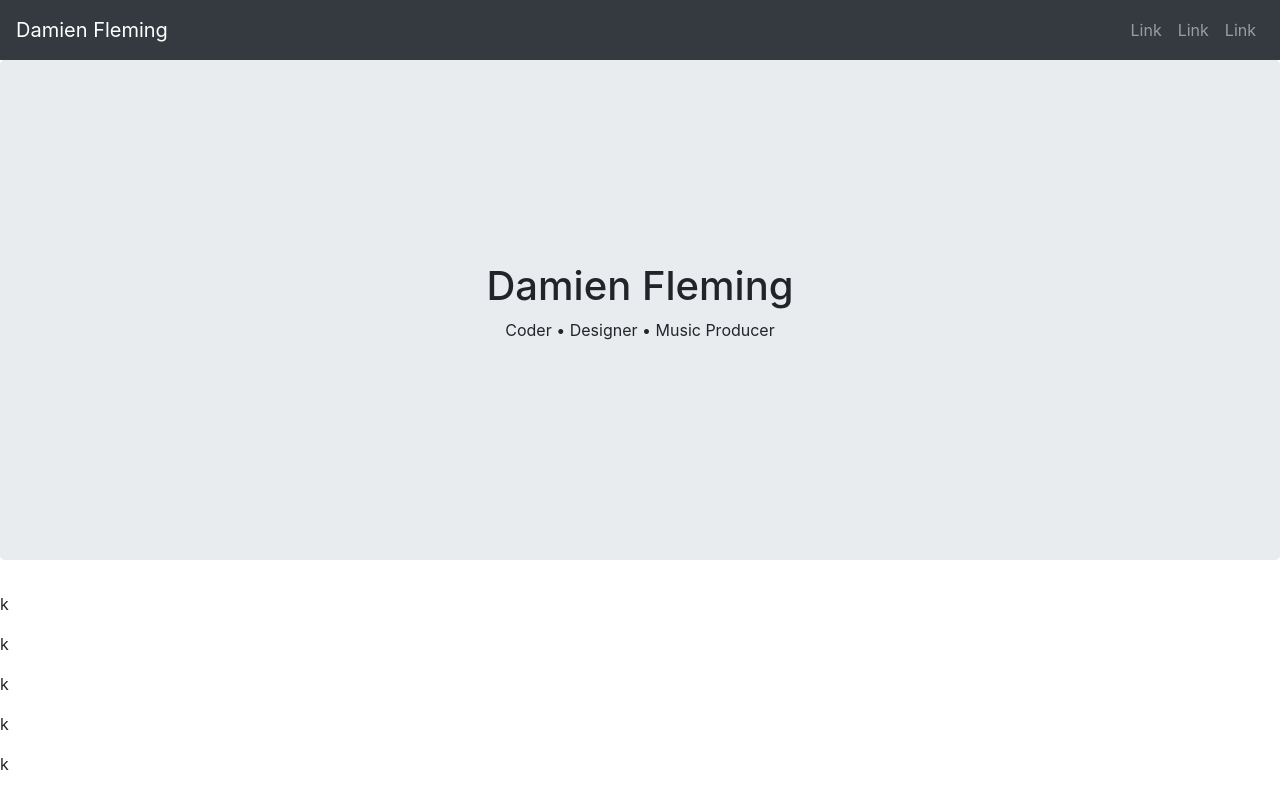
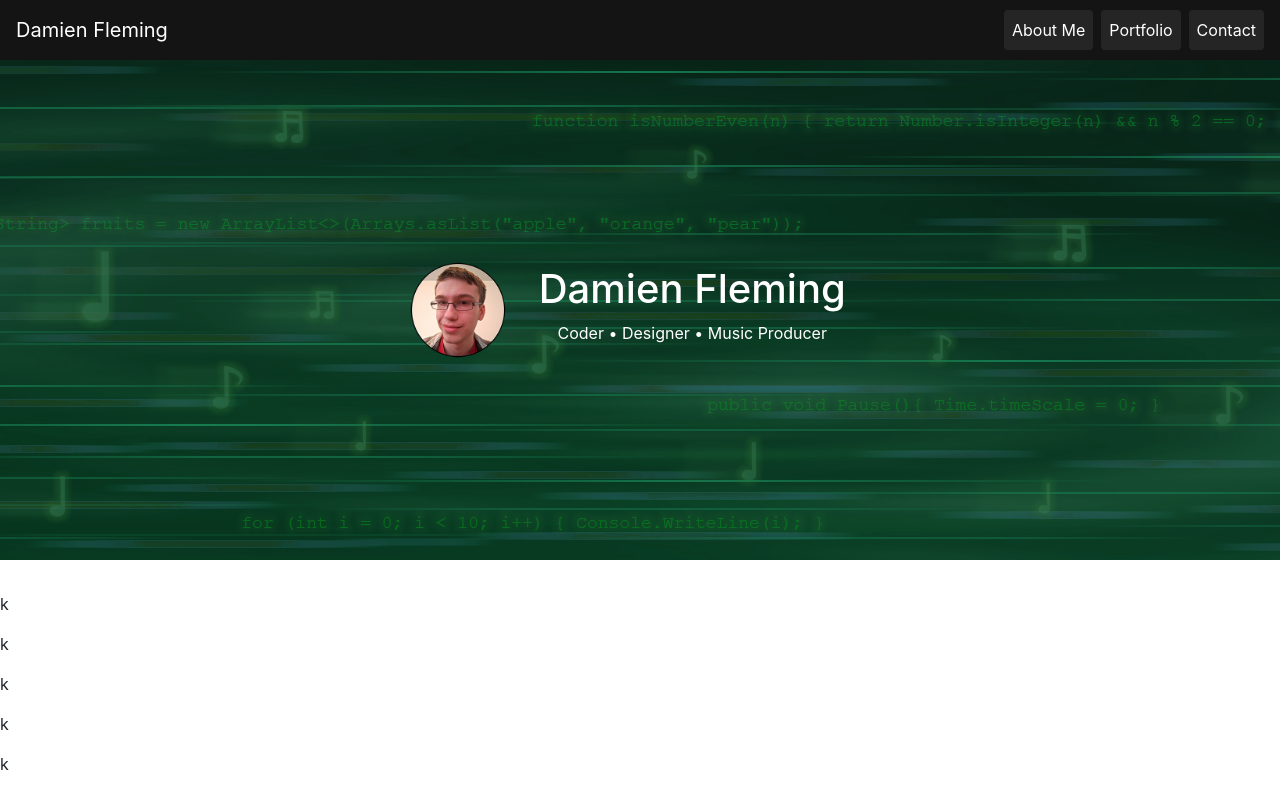
Before and after one commit to DamienFleming/damienfleming.github.io, a website: page index.html in a window 1280 px wide. Shown: the top 789 px of the page. Drawn offline with nearby package versions, Linux system fonts and the light colour scheme.

Commit message:
Navbar and header more or less done

```diff
--- a/index.html
+++ b/index.html
@@ -17,30 +17,33 @@
 
 
 
-    <nav class="navbar navbar-expand-sm bg-dark navbar-dark fixed-navbar">
-      <a class="navbar-brand" href="#">Damien Fleming</a>
+    <nav class="navbar navbar-expand-sm fixed-navbar">
+      <a class="navbar-brand" href="index.html">Damien Fleming</a>
       <button class="navbar-toggler" type="button" data-toggle="collapse" data-target="#collapsibleNavbar">
         <span class="navbar-toggler-icon"></span>
       </button>
       <div class="collapse navbar-collapse" id="collapsibleNavbar">
         <ul class="navbar-nav">
           <li class="nav-item">
-            <a class="nav-link" href="#">Link</a>
+            <a class="nav-link" href="#">About Me</a>
           </li>
           <li class="nav-item">
-            <a class="nav-link" href="#">Link</a>
+            <a class="nav-link" href="#">Portfolio</a>
           </li>
           <li class="nav-item">
-            <a class="nav-link" href="#">Link</a>
+            <a class="nav-link" href="#">Contact</a>
           </li>
         </ul>
       </div>
     </nav>
 
     <div class="jumbotron text-center">
-      <div class="header-info">
-        <h1>Damien Fleming</h1>
-        <p>Coder • Designer • Music Producer</p>
+      <div id="header-info">
+        <img src="Images/self-portrait.png" width="100px">
+        <div id="header-text">
+          <h1>Damien Fleming</h1>
+          <p>Coder • Designer • Music Producer</p>
+        </div>
       </div>
     </div>
 
--- a/styles.css
+++ b/styles.css
@@ -1,11 +1,39 @@
-.fixed-navbar {
+.fixed-navbar
+{
     position: fixed;
     top: 0;
     width: 100%;
 }
 
-.navbar {
+.navbar
+{
     height: 60px;
+    background-color: rgb(20, 20, 20);
+}
+
+.navbar li
+{
+    background-color: rgb(37, 37, 37);
+    margin-left: 4px;
+    margin-right: 4px;
+    border-radius: 4px;
+}
+
+.navbar li :hover
+{
+    background-color: rgb(50, 50, 50);
+    color: rgb(178, 228, 190);
+    border-radius: 4px;
+}
+
+.navbar li:last-child
+{
+    margin-right: 0px;
+}
+
+.navbar a
+{
+    color: rgb(255, 255, 255);
 }
 
 .jumbotron
@@ -14,13 +42,47 @@
     height: 500px;
     width: 100%;
     display: table;
+    background-image: url("Images/portfolio-background.png");
+    background-position: center;
+    border-radius: 0;
 }
 
-.header-info
+@media (max-width: 1000px)
+{
+    .jumbotron
+    {
+        height: 300px;
+    }
+}
+
+#header-info
 {
     display:table-cell;
     vertical-align:middle;
     text-align:center;
+    color: #FFFFFF;
+}
+
+#header-info img, #header-text
+{
+    display: inline-block;
+}
+
+#header-text
+{
+    width: 360px;
+    height: 100px;
+    vertical-align: middle;
+}
+
+#header-text h1
+{
+    margin-top: 5px;
+}
+
+#header-text p
+{
+    margin-bottom: 0px;
 }
 
 #collapsibleNavbar ul {
```
Also changed, not shown: Images/portfolio-background.png (added), Images/self-portrait.png (added).
